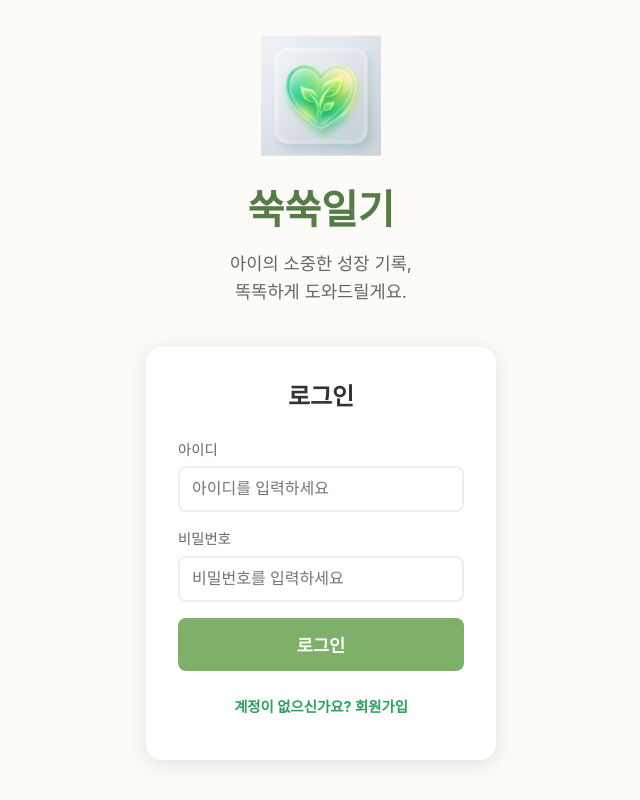
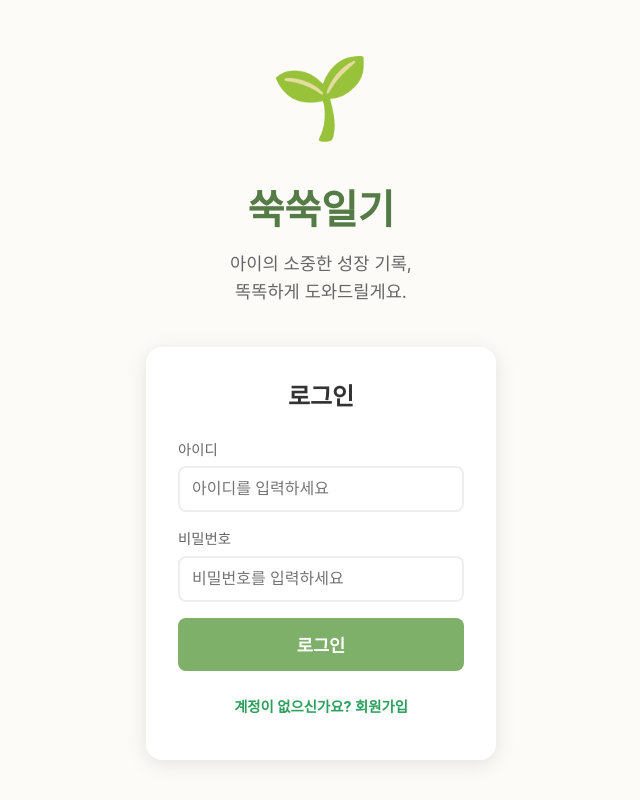
Before and after one commit to myungsin89-cell/Ssuck-Ssuck, a React (Vite) app: page / in a window 1280 px wide. Shown: the whole page, without its empty margins (319-959 px from the left). Built offline with nearby package versions, Linux system fonts and the light colour scheme; no server answers.

Commit message:
Change login icon to leaf emoji for cleaner appearance

```diff
--- a/src/components/Login.jsx
+++ b/src/components/Login.jsx
@@ -96,21 +96,10 @@ const Login = ({ onLogin }) => {
         }}>
             <div style={{ textAlign: 'center', marginBottom: '40px' }}>
                 <div style={{
+                    fontSize: '5rem',
                     marginBottom: '20px',
-                    display: 'flex',
-                    justifyContent: 'center'
-                }}>
-                    <img
-                        src="/icon-512.png"
-                        alt="쑥쑥일기 로고"
-                        style={{
-                            width: '120px',
-                            height: '120px',
-                            objectFit: 'contain',
-                            animation: 'bounce 2s infinite'
-                        }}
-                    />
-                </div>
+                    animation: 'bounce 2s infinite'
+                }}>🌱</div>
                 <h1 style={{
                     fontSize: '2.5rem',
                     fontWeight: 'bold',
```
